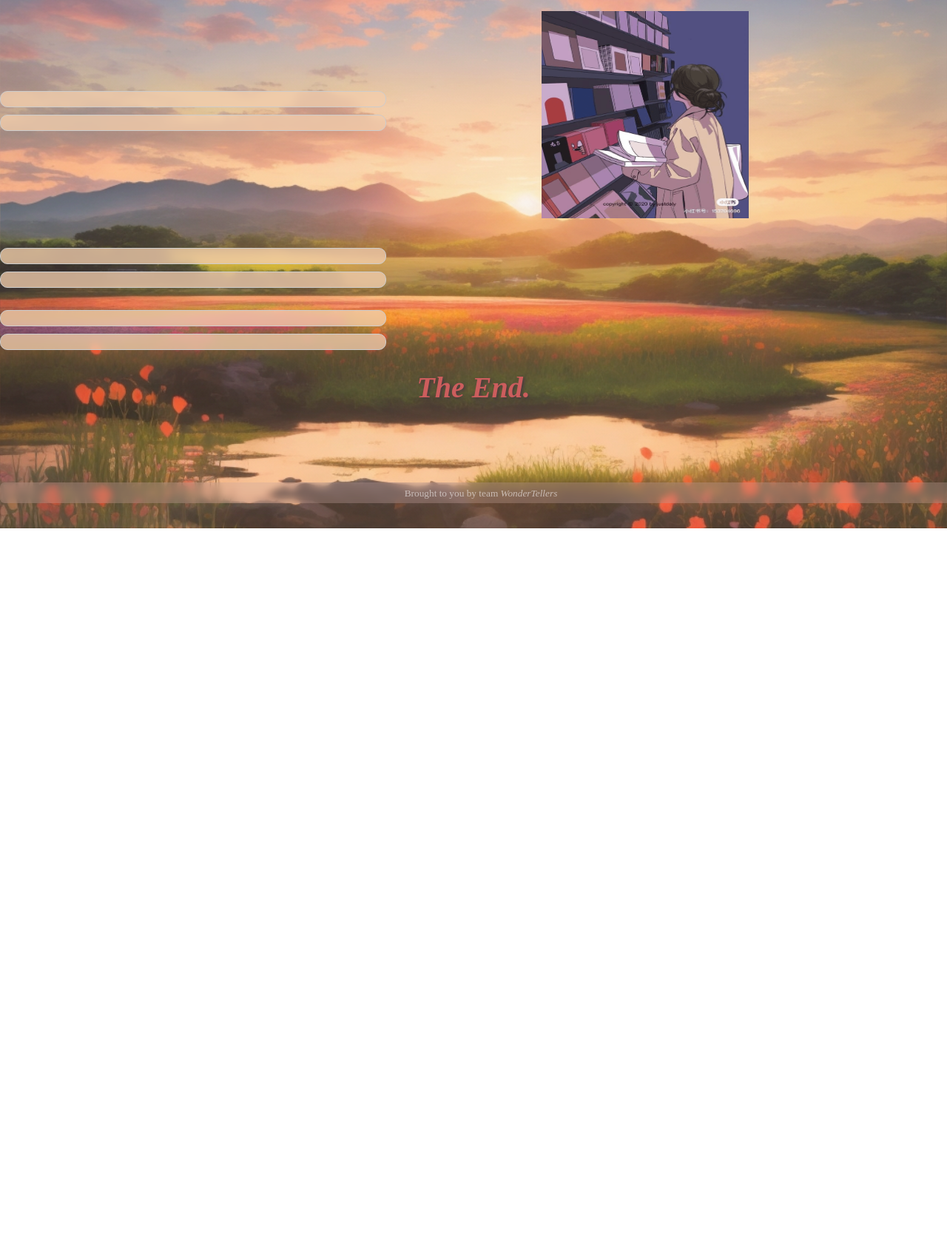
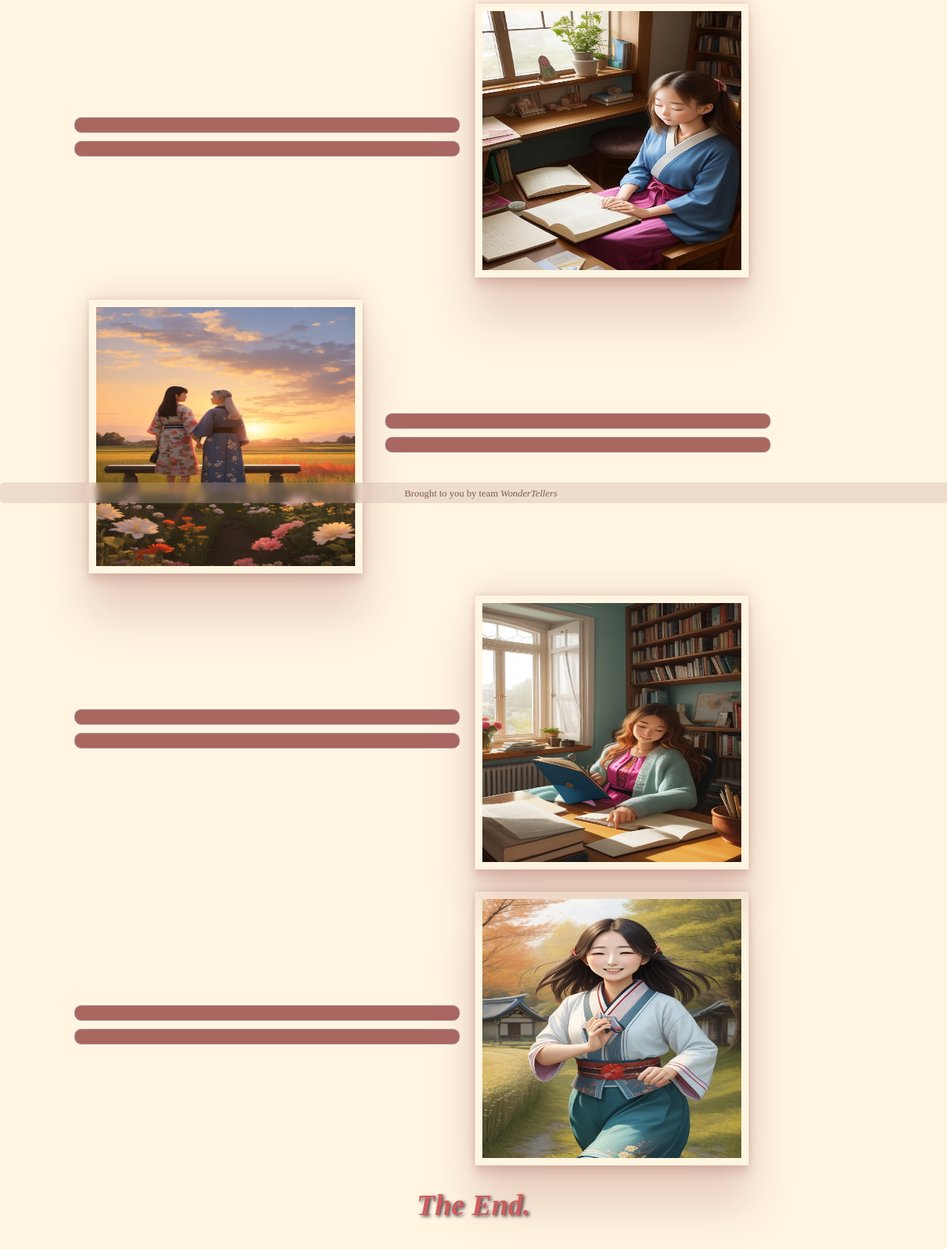
Before and after one commit to 202306-NEA-DZ-FEW/madlibs-next, a plain HTML site: page index.html in a window 1280 px wide. Shown: the part 120-1808 px from the top of the page at 74% size. Before the commit the page ends 834 px from the top, so only its background shows below. Drawn offline with Linux system fonts and the light colour scheme; no server answers.

Commit message:
dividing paragraph working now done with design first try

```diff
--- a/index.html
+++ b/index.html
@@ -18,16 +18,37 @@
         <div class="madLibsEdit style" id="editBox1"></div>
         <div class="madLibsPreview style" id="previewBox1"></div>
       </div>
-      <img src="img/iiiiiiiiiiiiii.png" alt="Adventure Image 1" class="image-container">
+      <img src="img/img1.jpg" alt="Adventure Image 1" class="image-container">
     </div>
 
-    <div class="box-container1">
+    <div class="box-container">
+    <img src="img/img2.jpg" alt="Adventure Image 1" class="image-container img2">
+
+      <div class="column-container">
       <div class="madLibsEdit style" id="editBox2"></div>
       <div class="madLibsPreview style" id="previewBox2"></div>
+      </div>
+
     </div>
+
+    <div class="box-container">
+      <div class="column-container">
+
       <div class="madLibsEdit style" id="editBox3"></div>
       <div class="madLibsPreview style" id="previewBox3"></div>
+      </div>
+      <img src="img/img4.jpg" alt="Adventure Image 1" class="image-container">
 
+    </div>
+    <div class="box-container">
+      <div class="column-container">
+
+      <div class="madLibsEdit style" id="editBox3"></div>
+      <div class="madLibsPreview style" id="previewBox3"></div>
+      </div>
+      <img src="img/img3.jpg" alt="Adventure Image 1" class="image-container">
+
+    </div>
 
 
 
--- a/madlibs.js
+++ b/madlibs.js
@@ -65,13 +65,14 @@ getRawStory()
     // const splitProcessedStory = splitArray(joinedProcessedStory, ".");
     // console.log(splitProcessedStory[0])
     // madLibsDom(splitProcessedStory[0])
-    let array =  [processedStory.slice(0,26), processedStory.slice(28,55), processedStory.slice(56,70), processedStory.slice(70,90)];
-    console.log(array);
+    let array =  [processedStory.slice(0,28), processedStory.slice(28,53), processedStory.slice(53,111),processedStory.slice(111,205)];
+    //console.log(array);
+    for (let i = 0; i < array.length; i++) {
+      madLibsDom(array[i], i );
+    }
 
-    for (let i = 0; i < array.length; i++) {
-      madLibsDom(array[i], i);
-    }
   });
+  let count=0;
 
 function madLibsDom(arrayOfWords, i) {
 
@@ -86,7 +87,7 @@ function madLibsDom(arrayOfWords, i) {
   ];
 
   // the count is used, to generate ids for inputs and their preview
-  let count = 0;
+
 
   // Adding the story to the HTML
   for (const obj of arrayOfWords) {
--- a/style.css
+++ b/style.css
@@ -4,6 +4,21 @@
   margin: 0;
   padding: 0;
   min-height: 100vh;
+    background-color: #fff5e1;
+   /* background-image: linear-gradient(
+      rgba(217, 149, 143, 0.11),
+      rgba(242, 206, 174, 0.162)
+    ),
+    url("./img/bg1.jpg"); */
+  background-size: cover;
+  font-family: "Kurale", sans-serif;
+}
+.background{
+
+  margin: 0;
+  padding: 0;
+  min-height: 100vh;
+    /* background-color: #fff5e1;  */
    background-image: linear-gradient(
       rgba(217, 149, 143, 0.11),
       rgba(242, 206, 174, 0.162)
@@ -11,6 +26,8 @@
     url("./img/bg1.jpg");
   background-size: cover;
   font-family: "Kurale", sans-serif;
+
+
 }
 
 
@@ -85,7 +102,8 @@
   padding: 2rem;
   line-height: 1.6;
   gap: 2px;
-  background-color: rgba(242, 206, 174, 0.768);
+  /* background-color: rgba(242, 206, 174, 0.768); */
+  background-color: #a25c56ec;
   backdrop-filter: blur(5px);
   border-radius: 10px;
   font-family: 'Exo';
@@ -102,7 +120,7 @@ footer {
   padding-right: 10px;
   text-align: center;
   font-family: 'Maitree';
-  color: rgba(245, 242, 242, 0.6);
+  color:rgb(56 5 5 / 60%);
   backdrop-filter: blur(5px);
   border: none;
   width: 100%;
@@ -168,7 +186,6 @@ input:focus {
   margin-bottom: 10px;
   margin-right: 10px;
   padding: 10px 20px;
-
   border: none;
   background-color: #a25c56ec;
   color: white;
@@ -178,16 +195,18 @@ input:focus {
   transition: background-color 0.3s;
 }
 
-.box-container1{
+/* .box-container1{
 
-  margin-bottom: 30px
+  margin-bottom: 10px
 
 
-}
+} */
 .box-container {
   display: flex;
   margin-bottom: 30px;
   align-items: center;
+  margin-right: 20px;
+  padding-left: 100px;
 }
 
 .column-container {
@@ -208,12 +227,17 @@ input:focus {
 }
 
 .image-container {
-  width: 300px;
-  height: 300px;
+  width: 350px;
+  height: 350px;
   padding: 10px;
-  box-sizing: border-box;
-  border-radius: 5px;
-  margin-left: 200px;
+  /* box-sizing: border-box; */
+  /* box-shadow: 0px 4px 6px #a25c56ec; */
+  box-shadow: rgba(162, 92, 86, 0.25) 0px 54px 55px,
+  rgba(162, 92, 86, 0.12) 0px -12px 30px,
+  rgba(162, 92, 86, 0.12) 0px 4px 6px,
+  rgba(162, 92, 86, 0.17) 0px 12px 13px,
+  rgba(162, 92, 86, 0.09) 0px -3px 5px;
+    margin-left: 20px;
 }
 
 .image-container img {
@@ -221,3 +245,13 @@ input:focus {
   height: 100%;
   object-fit: cover;
 }
+/* .box-container2{
+
+  margin-bottom: 10px
+
+} */
+.img2{
+margin-right: 30px;
+
+
+}
```
Also changed, not shown: landing-page.html (+1 -1 lines), story.txt (+5 -4 lines), img/iiiiiiiiiiiiii.png (deleted), img/img1.jpg (added), img/img2.jpg (added), img/img3.jpg (added), img/img4.jpg (added).
